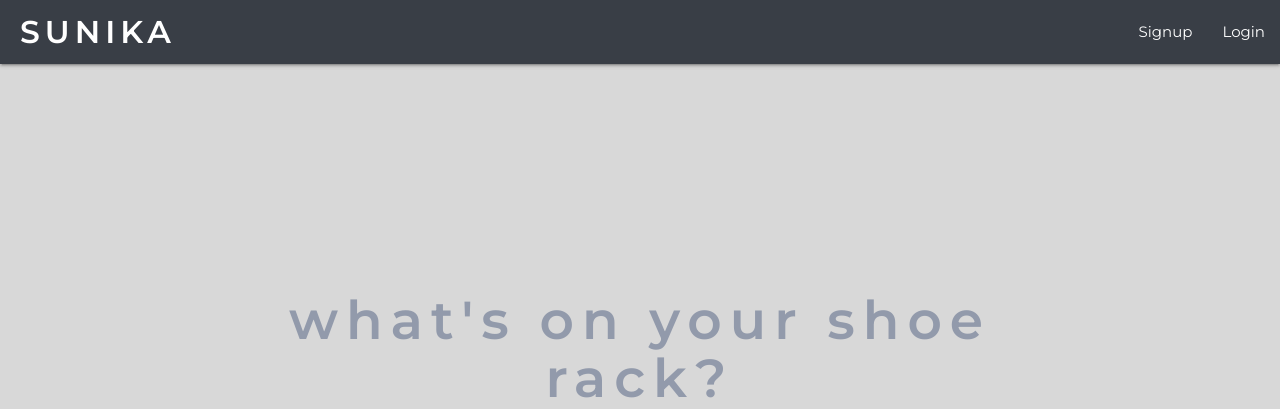
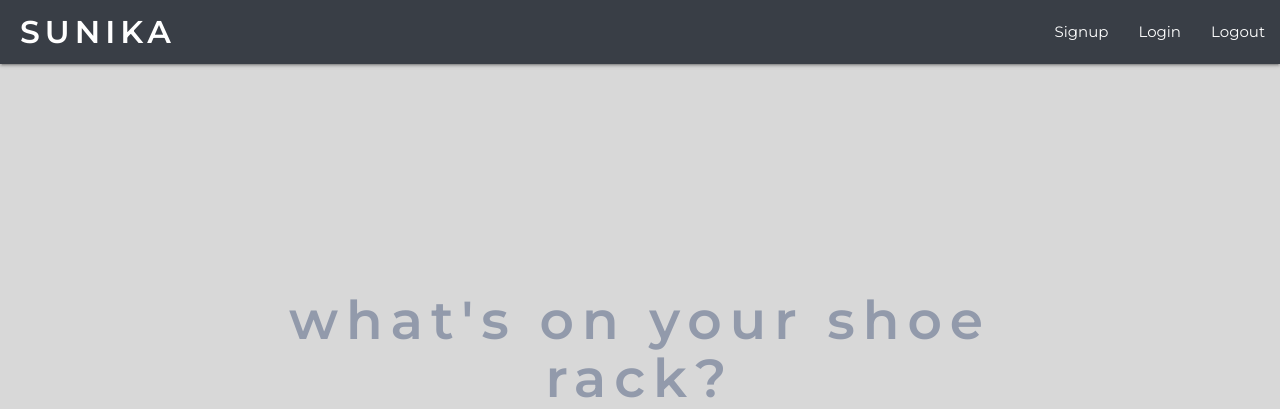
Before and after one commit to TkRain23/Sunika, a Node server app: page / in a window 1280 px wide. Shown: the top 409 px of the page. Run offline with Node 20, Linux system fonts and the light colour scheme; some libraries are stand-ins or nearby versions.

Commit message:
adding login/logout options to navbar

```diff
--- a/views/layout.pug
+++ b/views/layout.pug
@@ -24,5 +24,7 @@ html
                 li
                     a(href='/sign-up') Signup
                 li
-                    a(href='login') Login
+                    a(href='/login') Login
+                li
+                    a(href='/logout') Logout
     block content
```
